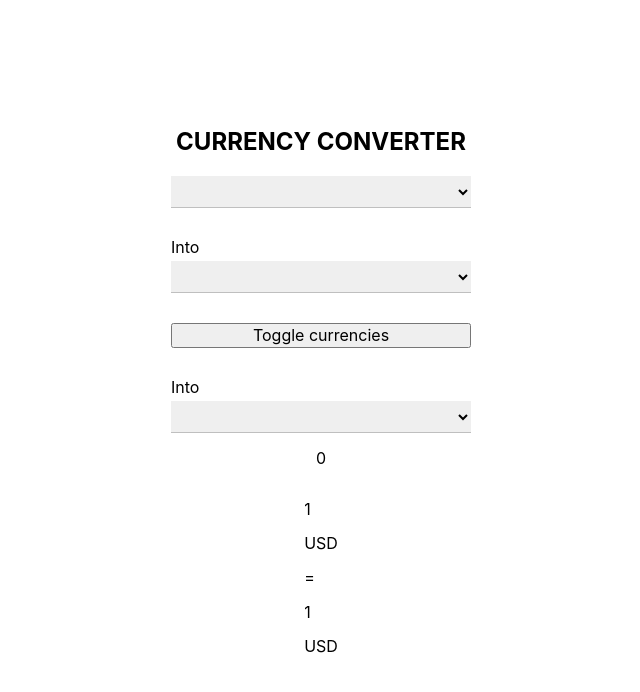
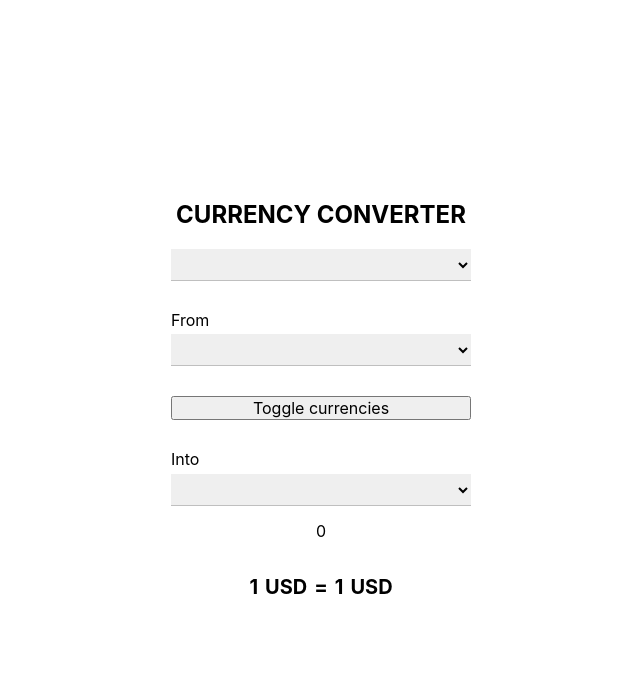
Before and after one commit to IgnatovDan/currency-converter, a React (Create React App) app in the folder react-to-cbr/: page / in a window 1280 px wide. Shown: the top 692 px of the page, without its empty margins (319-959 px from the left). Built offline with nearby package versions, Linux system fonts and the light colour scheme.

Commit message:
feat(react-cbr): Show rate text

```diff
--- a/react-to-cbr/src/components/Converter/Converter.js
+++ b/react-to-cbr/src/components/Converter/Converter.js
@@ -2,6 +2,7 @@ import { Fragment } from 'react';
 import Button from '../Button/Button';
 import Editor from '../Editor/Editor';
 import LabeledEditor from '../LabeledEditor/LabeledEditor';
+import RateExpression from '../RateExpression/rate-expression';
 
 import './converter.css';
 import './__values/converter__values.css';
@@ -15,20 +16,13 @@ function Converter(props) {
       <form className={ `${props.classes}` }>
         <fieldset className="converter__values">
           <Editor classes="converter__source-amount" />
-          <LabeledEditor classes="converter__source-currency" />
+          <LabeledEditor classes="converter__source-currency" caption="From" />
           <Button classes="converter__currency-toggler" />
-          <LabeledEditor classes="converter__target-currency" />
-          {/* TODO: Add 'Into' caption */ }
+          <LabeledEditor classes="converter__target-currency" caption="Into" />
         </fieldset>
       </form>
       <p class="conveter__target-amount">0</p>
-      <div class="equal-expression">
-        <p class="equal-expression__item">1</p>
-        <p class="converter__source-rate-char-code equal-expression__item">USD</p>
-        <p class="equal-expression__item">=</p>
-        <p class="converter__target-rate-value equal-expression__item">1</p>
-        <p class="converter__target-rate-char-code equal-expression__item">USD</p>
-      </div>
+      <RateExpression />
     </Fragment>
   );
 }
--- a/react-to-cbr/src/components/LabeledEditor/LabeledEditor.js
+++ b/react-to-cbr/src/components/LabeledEditor/LabeledEditor.js
@@ -1,10 +1,10 @@
 import './labeled-editor.css';
 
-export default function LabeledEditor(props) {
+export default function LabeledEditor({ classes, caption }) {
   // TODO: pass caption as child markup
   return (
-    <label className={ `${props.classes} labeled-editor` }>
-      Into
+    <label className={ `${classes} labeled-editor` }>
+      { caption }
       <select className="editor" required />
     </label>
   );
--- /dev/null
+++ b/react-to-cbr/src/components/RateExpression/__item/rate-expression__item.css
@@ -0,0 +1,7 @@
+.rate-expression__item {
+  /* reset browser styles */
+  padding: 0;
+  margin: 0;
+
+  white-space: nowrap;
+}
--- /dev/null
+++ b/react-to-cbr/src/components/RateExpression/rate-expression.css
@@ -0,0 +1,11 @@
+.rate-expression {
+  margin-top: 20px;
+
+  display: flex;
+  justify-content: center;
+  gap: 7px;
+
+  font-style: normal;
+  font-weight: 700;
+  font-size: 20px;
+}
--- /dev/null
+++ b/react-to-cbr/src/components/RateExpression/rate-expression.js
@@ -0,0 +1,14 @@
+import './rate-expression.css';
+import './__item/rate-expression__item.css';
+
+export default function RateExpression(props) {
+  return (
+    <div class="rate-expression">
+      <p class="rate-expression__item">1</p>
+      <p class="rate-expression__item">{ props.sourceRateCharCode ?? 'USD'}</p>
+      <p class="rate-expression__item">=</p>
+      <p class="rate-expression__item">{ props.targetRateValue ?? '1'}</p>
+      <p class="rate-expression__item">{ props.targetRateCharCode ?? 'USD'}</p>
+    </div>
+  );
+}
```
